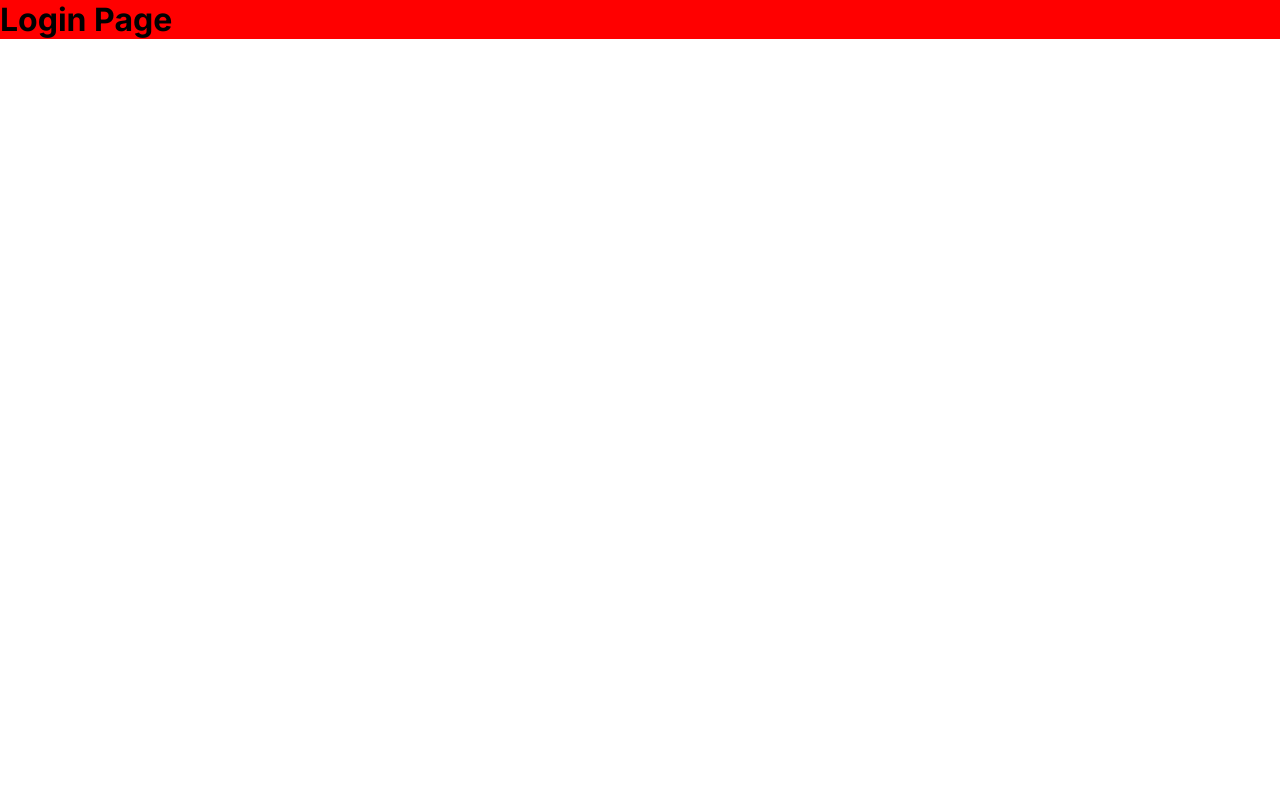
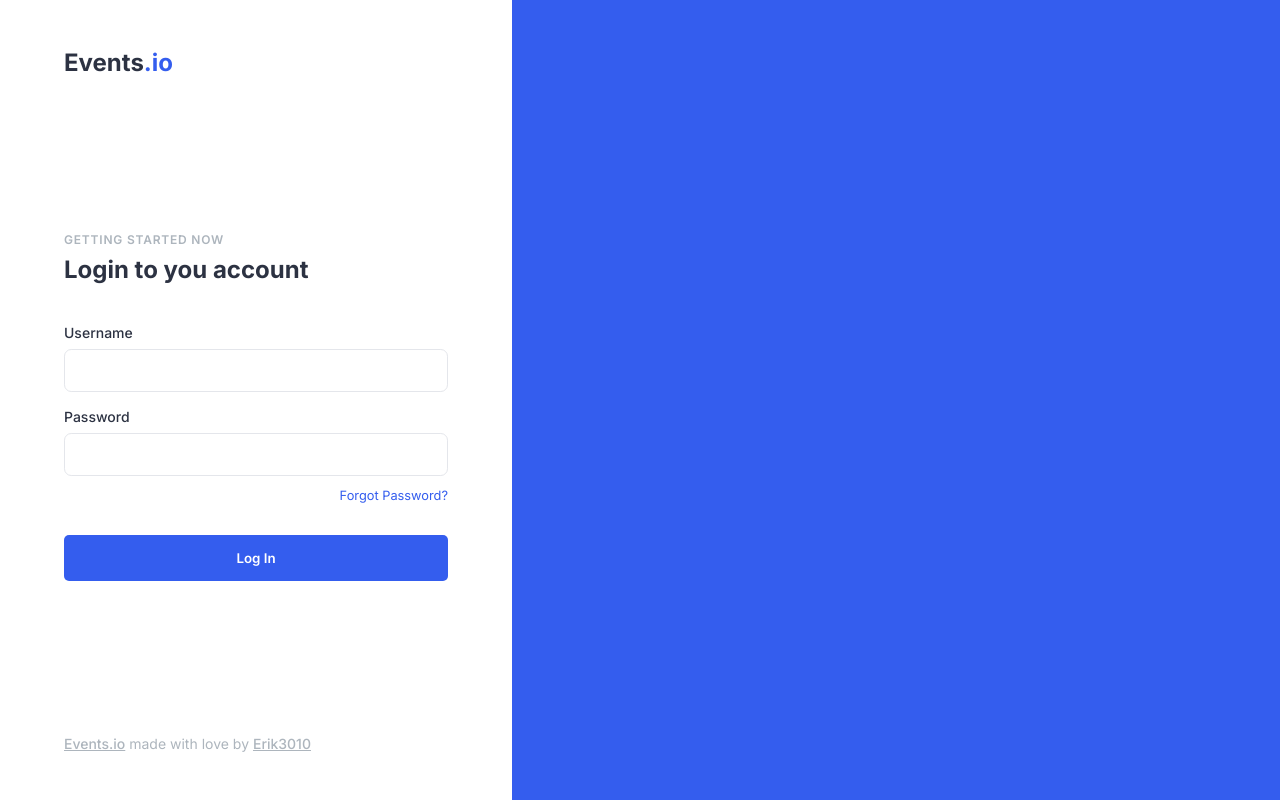
Before and after one commit to Erik3010/events.io, a React (Create React App) app: page /login in a window 1280 px wide. Built offline with nearby package versions, Linux system fonts and the light colour scheme.

Commit message:
add login page

```diff
--- a/package.json
+++ b/package.json
@@ -6,6 +6,7 @@
     "@testing-library/jest-dom": "^5.14.1",
     "@testing-library/react": "^11.2.7",
     "@testing-library/user-event": "^12.8.3",
+    "classnames": "^2.3.1",
     "node-sass": "^6.0.1",
     "normalize.css": "^8.0.1",
     "react": "^17.0.2",
--- a/src/index.js
+++ b/src/index.js
@@ -1,7 +1,7 @@
 import React from "react";
 import ReactDOM from "react-dom";
 import App from "App";
-import "scss/index.scss";
+import "scss/global.scss";
 
 ReactDOM.render(
   <React.StrictMode>
--- a/src/pages/Login/Login.js
+++ b/src/pages/Login/Login.js
@@ -1,10 +1,47 @@
 import styles from "pages/Login/Login.module.scss";
+import { Link } from "react-router-dom";
+import classNames from "classnames";
 
 function Login() {
   return (
-    <div>
-      <h1 className={styles.title}>Login Page</h1>
-    </div>
+    <main className={styles["login-container"]}>
+      <div className={styles["login-content"]}>
+        <div className={styles["login-content-header"]}>
+          <h2>
+            Events<span className="text-primary">.io</span>
+          </h2>
+        </div>
+        <div className={styles["login-content-body"]}>
+          <div className={styles["login-form-header"]}>
+            <p>Getting Started Now</p>
+            <h2>Login to you account</h2>
+          </div>
+          <form className={styles["login-form"]}>
+            <div className="form-control">
+              <label htmlFor="">Username</label>
+              <input type="text" />
+            </div>
+            <div className="form-control">
+              <label htmlFor="">Password</label>
+              <input type="password" />
+            </div>
+            <Link to="/" className={styles["login-form-link"]}>
+              Forgot Password?
+            </Link>
+            <button className="button" type="submit">
+              Log In
+            </button>
+          </form>
+        </div>
+        <div className={styles["login-content-footer"]}>
+          <Link to="/">Events.io</Link> made with love by{" "}
+          <a target="_blank" href="https://github.com/Erik3010">
+            Erik3010
+          </a>
+        </div>
+      </div>
+      <div className={styles["login-sidebar"]}></div>
+    </main>
   );
 }
 
--- a/src/pages/Login/Login.module.scss
+++ b/src/pages/Login/Login.module.scss
@@ -1,3 +1,54 @@
-.title {
-  background: red;
+@import "scss/variables";
+
+.login-container {
+  height: 100%;
+  display: grid;
+  grid-template-columns: 2fr 3fr;
+  .login-content {
+    display: flex;
+    flex-direction: column;
+    justify-content: space-between;
+    padding: 3rem 4rem;
+    .login-form {
+      @at-root {
+        &-header {
+          margin-bottom: 2.5rem;
+          p {
+            color: $gray;
+            font-size: 0.75rem;
+            font-weight: 600;
+            text-transform: uppercase;
+            letter-spacing: 0.05rem;
+            margin-bottom: 0.5rem;
+          }
+        }
+      }
+      button {
+        width: 100%;
+        margin-top: 2rem;
+      }
+      &-link {
+        display: block;
+        color: $primary;
+        font-size: 0.8rem;
+        text-align: right;
+        margin-top: 0.75rem;
+      }
+      > div + div {
+        margin-top: 1rem;
+      }
+    }
+    &-footer {
+      font-size: 0.875rem;
+      color: $gray;
+      a {
+        color: $gray;
+        font-weight: 500;
+        text-decoration: underline;
+      }
+    }
+  }
+  .login-sidebar {
+    background: $primary;
+  }
 }
--- /dev/null
+++ b/src/scss/_breakpoints.scss
@@ -0,0 +1,4 @@
+$breakpoint-xl: 1200px;
+$breakpoint-lg: 992px;
+$breakpoint-md: 768px;
+$breakpoint-sm: 576px;
--- a/src/scss/_variables.scss
+++ b/src/scss/_variables.scss
@@ -1,7 +1,12 @@
-$primary: #ee3465;
+$primary: #345dee;
+$primaryDark: #284ed6;
+// $primaryDark: #d62655;
 $secondary: #345dee;
 $dark: #18214d;
-$gray: #dfe4ea;
+$gray: #adb5bd;
 $placeholder: #eff2f6;
 $white: #ffffff;
-$text: #3e4462;
+$text: #2c3242;
+
+// $shadow: 0 0 0.125rem 0.125rem rgba(238, 52, 101, 0.15);
+$shadow: 0 0 0.125rem 0.125rem rgba(40, 78, 214, 0.15);
--- /dev/null
+++ b/src/scss/global.scss
@@ -0,0 +1,94 @@
+@import-normalize;
+
+@import "variables";
+@import "breakpoints";
+
+@import url("https://fonts.googleapis.com/css2?family=Inter:wght@300;400;500;600;700;800&display=swap");
+
+* {
+  margin: 0;
+  padding: 0;
+  box-sizing: border-box;
+  font-family: "Inter", sans-serif;
+  outline: none;
+  color: $text;
+}
+
+::selection {
+  background: $primary;
+  color: $white;
+}
+
+html,
+body,
+#root {
+  height: 100%;
+}
+
+a {
+  text-decoration: none;
+  &:hover {
+    text-decoration: underline;
+  }
+}
+
+.container {
+  margin: 0 auto;
+  max-width: 100%;
+  padding: 0 2rem;
+  @media screen and (min-width: $breakpoint-sm) {
+    max-width: 540px;
+  }
+  @media screen and (min-width: $breakpoint-md) {
+    max-width: 720px;
+  }
+  @media screen and (min-width: $breakpoint-lg) {
+    max-width: 960px;
+  }
+  @media screen and (min-width: $breakpoint-xl) {
+    max-width: 1140px;
+  }
+}
+
+.text-primary {
+  color: $primary;
+}
+
+.button {
+  background: $primary;
+  color: $white;
+  cursor: pointer;
+  border-radius: 5px;
+  padding: 0.875rem 2rem;
+  border: 1px solid transparent;
+  font-weight: 600;
+  &:hover,
+  &:focus {
+    background: $primaryDark;
+  }
+  &:focus {
+    box-shadow: $shadow;
+  }
+}
+
+.form-control {
+  display: flex;
+  flex-direction: column;
+  label {
+    display: block;
+    margin-bottom: 0.5rem;
+    font-size: 0.875rem;
+    font-weight: 500;
+  }
+  input {
+    background: $white;
+    border: 0.0625rem solid #e4e6eb;
+    font-size: 0.875rem;
+    padding: 0.75rem 1rem;
+    border-radius: 0.45rem;
+    &:focus {
+      box-shadow: $shadow;
+      border-color: $primary;
+    }
+  }
+}
--- a/src/scss/index.scss
+++ /dev/null
@@ -1,11 +0,0 @@
-@import-normalize;
-
-@import "variables";
-@import url("https://fonts.googleapis.com/css2?family=Inter:wght@300;400;500;600;700;800&display=swap");
-
-* {
-  margin: 0;
-  padding: 0;
-  box-sizing: border-box;
-  font-family: "Inter", sans-serif;
-}
```
Also changed, not shown: src/components/Input/Input.js (added, +12 -0 lines), src/components/Input/Input.scss (added), 1 other file (tests, documents, lock files or other folders).
